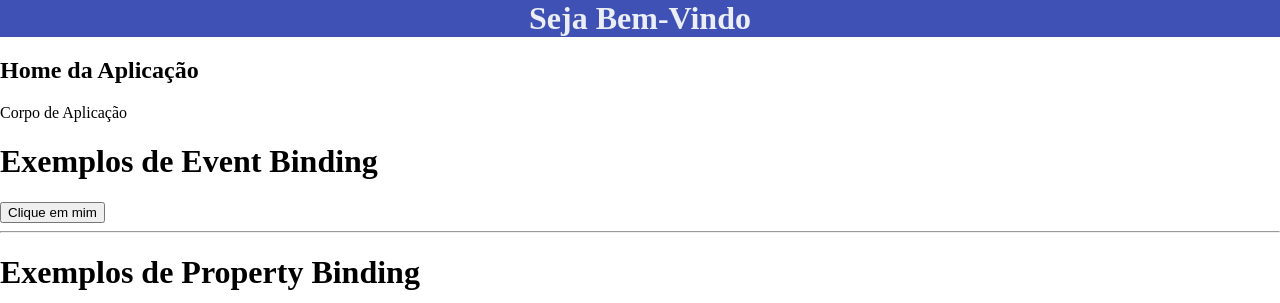
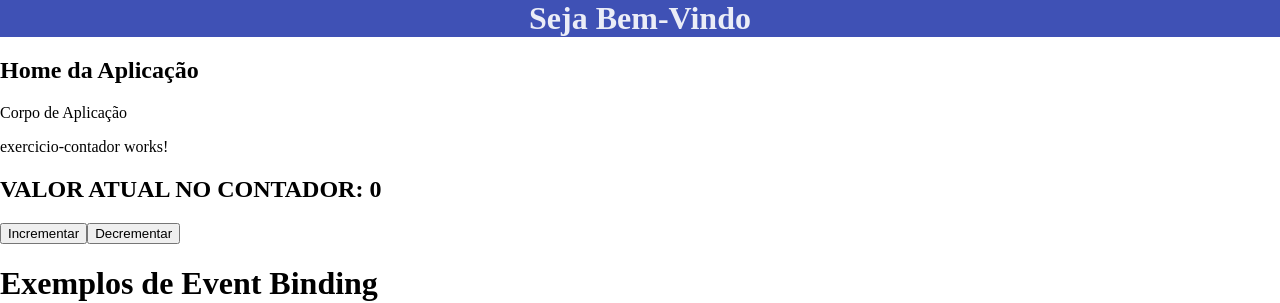
Before and after one commit to simone-art/curso-angular-online, an Angular app: page / in a window 1280 px wide. Shown: the top 303 px of the page. Built offline with nearby package versions, Linux system fonts and the light colour scheme.

Commit message:
Criando componente contador com funções de incremento e decremento

```diff
--- a/src/app/app.component.html
+++ b/src/app/app.component.html
@@ -1,6 +1,7 @@
 <app-header></app-header>
 
 <app-home></app-home>
+<app-exercicio-contador></app-exercicio-contador>
 <app-exercicio-data-binding
 [palavra]="palavra"
 (clicado) ="eventoRecebido($event)"
--- a/src/app/app.module.ts
+++ b/src/app/app.module.ts
@@ -6,6 +6,7 @@ import { HeaderComponent } from './header/header.component';
 import { HomeComponent } from './home/home.component';
 import { FooterComponent } from './footer/footer.component';
 import { ExercicioDataBindingComponent } from './exercicio-data-binding/exercicio-data-binding.component';
+import { ExercicioContadorComponent } from './exercicio-contador/exercicio-contador.component';
 
 @NgModule({
   declarations: [
@@ -14,6 +15,7 @@ import { ExercicioDataBindingComponent } from './exercicio-data-binding/exercici
     HomeComponent,
     FooterComponent,
     ExercicioDataBindingComponent,
+    ExercicioContadorComponent,
   ],
   imports: [
     BrowserModule
--- /dev/null
+++ b/src/app/exercicio-contador/exercicio-contador.component.html
@@ -0,0 +1,6 @@
+<p>exercicio-contador works!</p>
+<h2>VALOR ATUAL NO CONTADOR: {{ valor }} </h2>
+
+<button (click)="incrementar()">Incrementar</button>
+
+<button (click)="decrementar()">Decrementar</button>
--- /dev/null
+++ b/src/app/exercicio-contador/exercicio-contador.component.ts
@@ -0,0 +1,26 @@
+import { Component, OnInit } from '@angular/core';
+
+@Component({
+  selector: 'app-exercicio-contador',
+  templateUrl: './exercicio-contador.component.html',
+  styleUrls: ['./exercicio-contador.component.scss']
+})
+export class ExercicioContadorComponent implements OnInit {
+
+  valor = 0;
+
+  incrementar(){
+    this.valor = this.valor + 1;
+  }
+
+  decrementar(){
+    this.valor = this.valor - 1;
+  }
+
+
+  constructor() { }
+
+  ngOnInit(): void {
+  }
+
+}
```
Also changed, not shown: src/app/exercicio-contador/exercicio-contador.component.scss (added), 1 other file (tests, documents, lock files or other folders).
